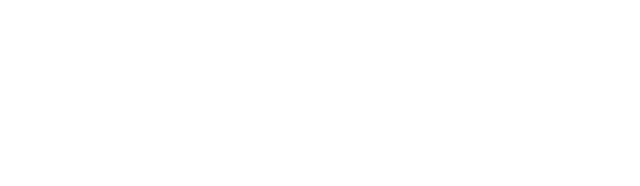
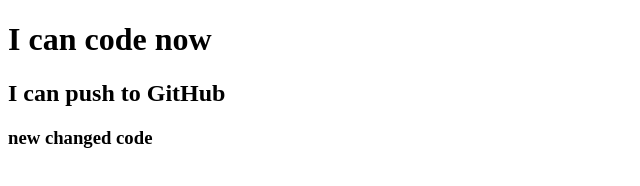
Before and after one commit to itstanimm/my-second-repo, a plain HTML site: page index.html in a window 1280 px wide. Shown: the whole page, without its empty margins (0-640 px from the left). Drawn offline with Linux system fonts and the light colour scheme.

Commit message:
added header

```diff
--- a/index.html
+++ b/index.html
@@ -7,6 +7,8 @@
     <title>My Second Repo</title>
 </head>
 <body>
-
+ <h1>I can code now</h1>
+ <h2>I can push to GitHub</h2>
+ <h3>new changed code</h3>
 </body>
 </html>
```
